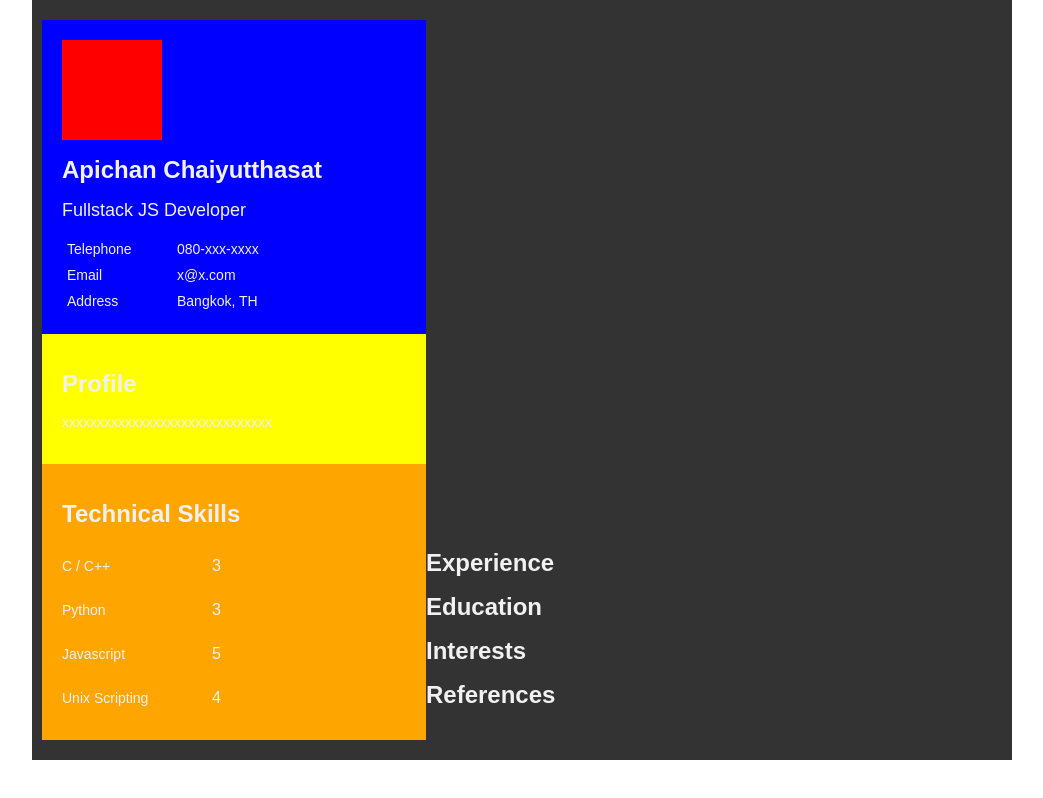
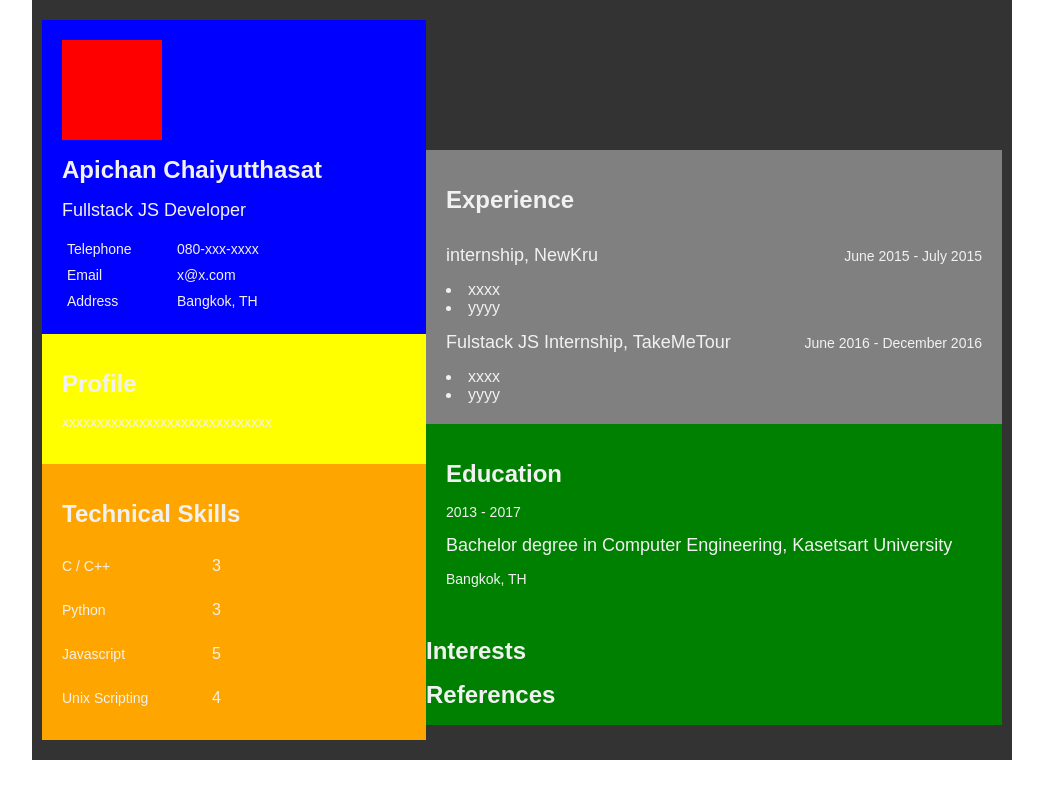
Before and after one commit to ak1103dev/resume, a React app: page / in a window 1280 px wide. Shown: the whole page, without its empty margins (118-1161 px from the left). Built offline with nearby package versions, Linux system fonts and the light colour scheme.

Commit message:
add education and experience data

```diff
--- a/src/App.js
+++ b/src/App.js
@@ -10,7 +10,7 @@ class App extends Component {
   render() {
     const {
       basicInfo, profile, technicalSkills,
-      experiences,
+      experiences, educations,
     } = data;
     return (
       <div className="app">
@@ -21,7 +21,7 @@ class App extends Component {
         </div>
         <div className="right">
           <Experience info={experiences} />
-          <Education />
+          <Education info={educations} />
           <Interests />
           <References />
         </div>
--- a/src/App.scss
+++ b/src/App.scss
@@ -1,6 +1,8 @@
 @import './components/BasicInfo/BasicInfo.scss';
 @import './components/Profile/Profile.scss';
 @import './components/Skills/Skills.scss';
+@import './components/Experience/Experience.scss';
+@import './components/Education/Education.scss';
 
 .app {
   margin: 0 150px;
@@ -15,6 +17,7 @@
   .right {
     display: inline-block;
     width: 60%;
+    background-color: green;
   }
 }
 
--- a/src/components/Education/Education.js
+++ b/src/components/Education/Education.js
@@ -2,10 +2,19 @@ import React, { Component } from 'react';
 
 export default class Education extends Component {
   render() {
-    // const { info } = this.props;
+    const { info } = this.props;
     return (
-      <div>
+      <div className="education">
         <h1>Education</h1>
+        {
+          info.map((education) =>
+            <div>
+              <p>{education.start} - {education.stop}</p>
+              <h2>{education.studyType} degree in {education.area}, {education.institution}</h2>
+              <p>{education.address}</p>
+            </div>
+          )
+        }
       </div>
     );
   }
--- /dev/null
+++ b/src/components/Education/Education.scss
@@ -0,0 +1,3 @@
+.education {
+  padding: 20px;
+}
--- a/src/components/Experience/Experience.js
+++ b/src/components/Experience/Experience.js
@@ -2,10 +2,25 @@ import React, { Component } from 'react';
 
 export default class Experince extends Component {
   render() {
-    // const { info } = this.props;
+    const { info } = this.props;
     return (
-      <div>
+      <div className="experience">
         <h1>Experience</h1>
+        {
+          info.map((experience, index) =>
+            <div key={index}>
+              <div className="exHeader">
+                <h2>{experience.position}, {experience.company}</h2>
+                <p>{experience.start} - {experience.stop}</p>
+              </div>
+              {
+                experience.highlights.map((item, i) =>
+                  <li key={i}>{item}</li>
+                )
+              }
+            </div>
+          )
+        }
       </div>
     );
   }
--- /dev/null
+++ b/src/components/Experience/Experience.scss
@@ -0,0 +1,16 @@
+.experience {
+  background-color: gray;
+  padding: 20px;
+  .exHeader {
+    width: 100%;
+    >h2 {
+      display: inline-block;
+      width: calc(100% - 200px);
+    }
+    >p {
+      display: inline-block;
+      width: 200px;
+      text-align: right;
+    }
+  }
+}
--- a/src/data.json
+++ b/src/data.json
@@ -27,6 +27,35 @@
     }
   ],
   "experiences": [
-
+    {
+      "company": "NewKru",
+      "position": "internship",
+      "start": "June 2015",
+      "stop": "July 2015",
+      "highlights": [
+        "xxxx",
+        "yyyy"
+      ]
+    },
+    {
+      "company": "TakeMeTour",
+      "position": "Fulstack JS Internship",
+      "start": "June 2016",
+      "stop": "December 2016",
+      "highlights": [
+        "xxxx",
+        "yyyy"
+      ]
+    }
+  ],
+  "educations": [
+    {
+      "institution": "Kasetsart University",
+      "address": "Bangkok, TH",
+      "area": "Computer Engineering",
+      "studyType": "Bachelor",
+      "start": "2013",
+      "stop": "2017"
+    }
   ]
 }
```
